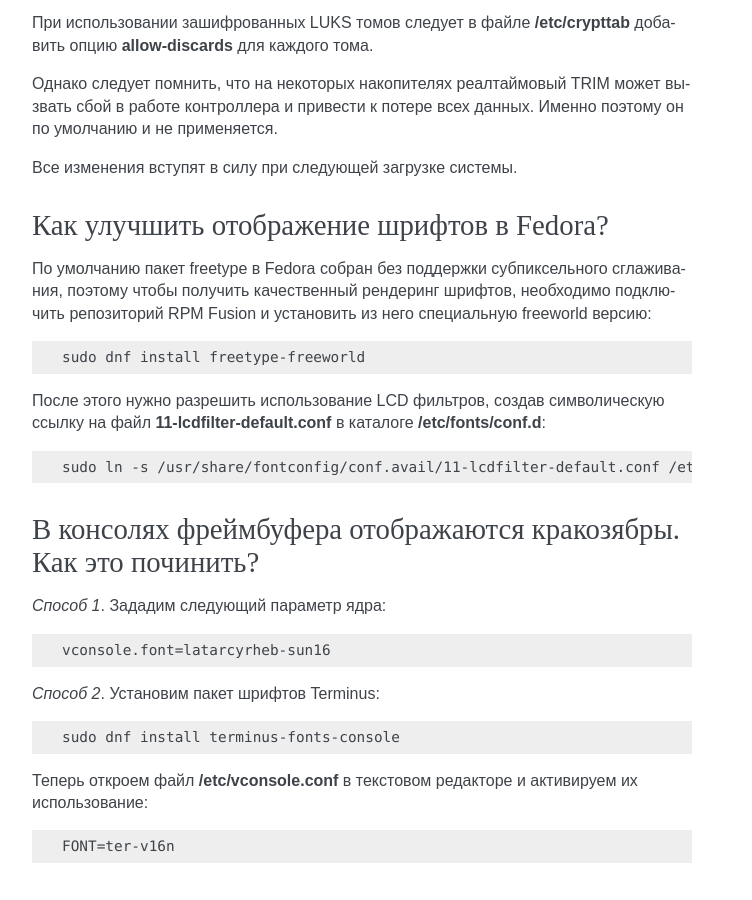
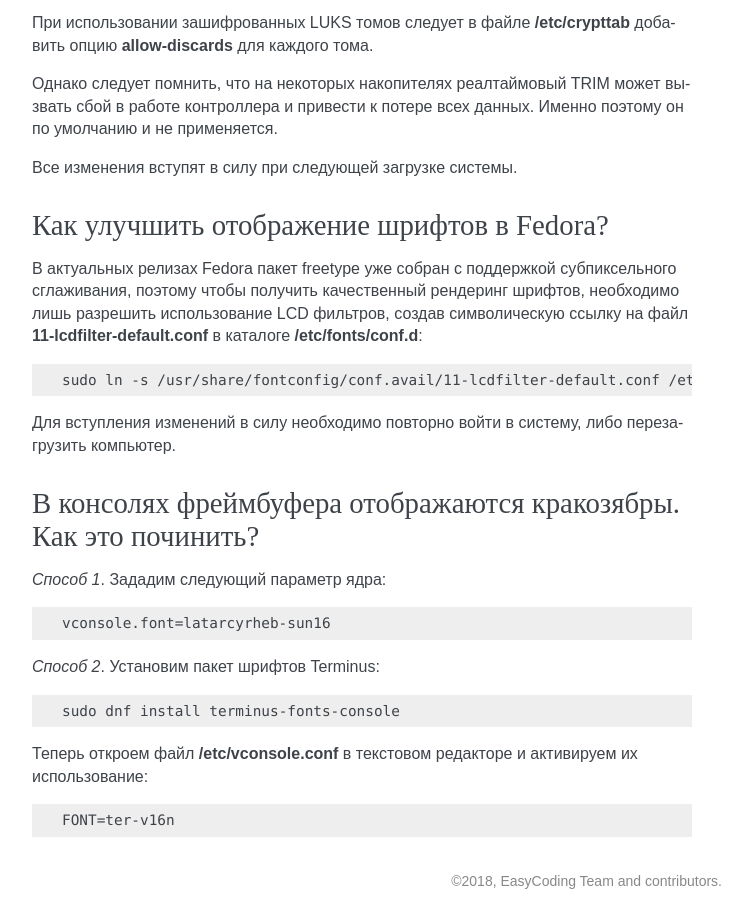
Before and after one commit to RussianFedora/FAQ, a Sphinx documentation site: the page built from source/installation.rst, in a window 1280 px wide and 900 px high, scrolled down 3570 px. Shown: the whole window, without its empty margins (388-1140 px from the left). Built offline with Sphinx 7.4.7, drawn with Linux system fonts in a browser that asks for light colours.

Commit message:
Fixed question about font anti-aliasing.

```diff
--- a/source/installation.rst
+++ b/source/installation.rst
@@ -218,17 +218,13 @@
 Как улучшить отображение шрифтов в Fedora?
 =============================================
 
-По умолчанию пакет freetype в Fedora собран без поддержки субпиксельного сглаживания, поэтому чтобы получить качественный рендеринг шрифтов, необходимо подключить репозиторий RPM Fusion и установить из него специальную freeworld версию:
-
-.. code-block:: bash
-
-    sudo dnf install freetype-freeworld
-
-После этого нужно разрешить использование LCD фильтров, создав символическую ссылку на файл **11-lcdfilter-default.conf** в каталоге **/etc/fonts/conf.d**:
+В актуальных релизах Fedora пакет freetype уже собран с поддержкой субпиксельного сглаживания, поэтому чтобы получить качественный рендеринг шрифтов, необходимо лишь разрешить использование LCD фильтров, создав символическую ссылку на файл **11-lcdfilter-default.conf** в каталоге **/etc/fonts/conf.d**:
 
 .. code-block:: bash
 
     sudo ln -s /usr/share/fontconfig/conf.avail/11-lcdfilter-default.conf /etc/fonts/conf.d/
+
+Для вступления изменений в силу необходимо повторно войти в систему, либо перезагрузить компьютер.
 
 .. index:: console, framebuffer, настройка шрифтов
 .. _fonts-console:
```
